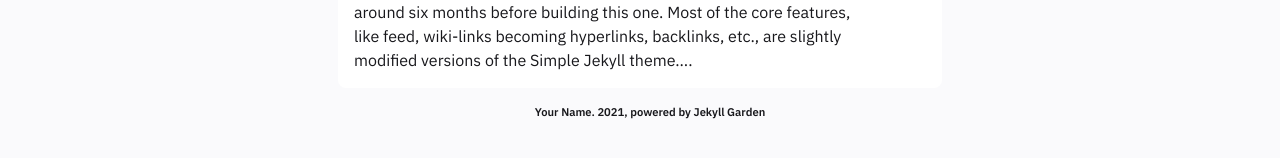
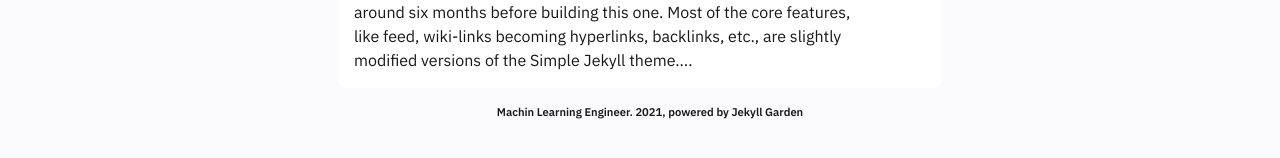
Before and after one commit to junuMoon/junuMoon.github.io, a Jekyll site: the page built from pages/posts.md, in a window 1280 px wide. Shown: the part 423-581 px from the top of the page. Built offline with Jekyll 4.4.1, drawn with Linux system fonts in a browser that asks for light colours.

Commit message:
update title in config.yml

```diff
--- a/_config.yml
+++ b/_config.yml
@@ -20,7 +20,7 @@
 
 
 baseurl: "/" # the subpath of your site, e.g. /blog
-url: "https://jekyll-garden.github.io/" # the base hostname & protocol for your site, e.g. http://example.com
+url: "https://junuMoon.github.io/" # the base hostname & protocol for your site, e.g. http://example.com
 
 #######################################################################
 # Settings related to the Header and your About page go here,such as
@@ -28,10 +28,10 @@
 # your social media links etc
 #######################################################################
 
-heading: Digital Garden # Change this
+heading: Junu Moon # Change this
 copyright:
   year: 2021
-  msg: Your Name # This is a mandatory attribute for copyright to be displayed ; If deleting this, edit at footer layout.
+  msg: Machin Learning Engineer # This is a mandatory attribute for copyright to be displayed ; If deleting this, edit at footer layout.
 
 
 #####################################################################
```
